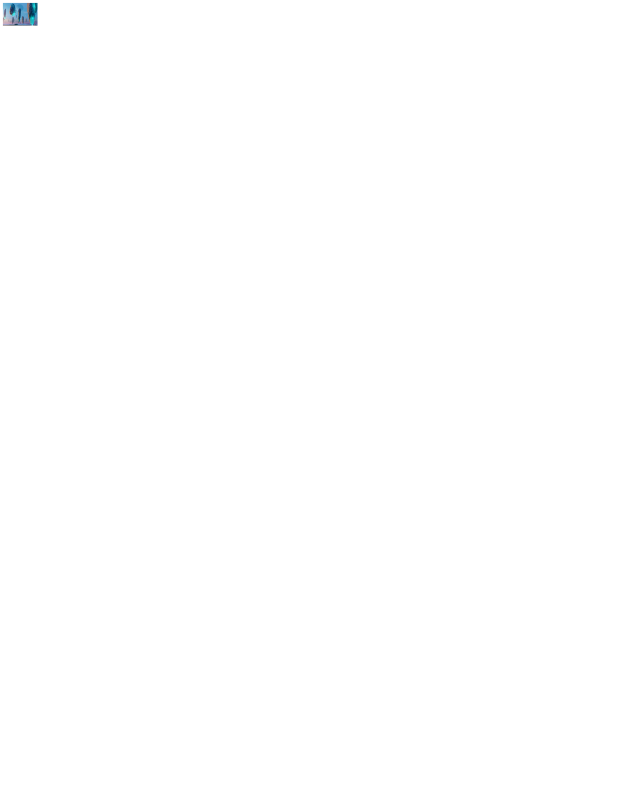
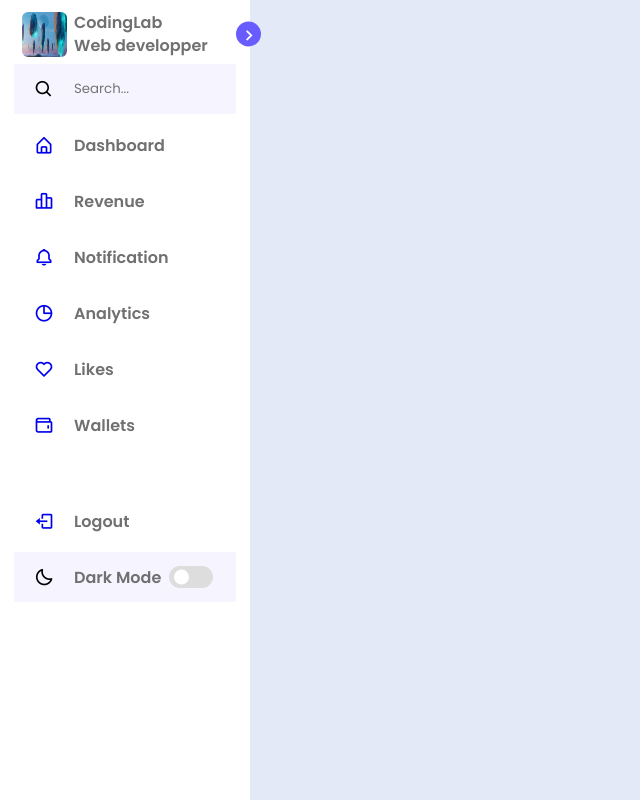
Before and after one commit to jam-82/coding, a plain HTML site: page index.html in a window 1280 px wide. Shown: the whole page, without its empty margins (0-640 px from the left). Drawn offline with nearby package versions, Linux system fonts and the light colour scheme.

Commit message:
partie1 html css

```diff
--- a/index.html
+++ b/index.html
@@ -1,5 +1,6 @@
 <!DOCTYPE html>
 <html lang="en">
+
 <head>
 	<meta charset="UTF-8">
 	<meta name="viewport" content="width=device-width, initial-scale=1.0">
@@ -7,15 +8,93 @@
 	<link href='https://unpkg.com/boxicons@2.1.4/css/boxicons.min.css' rel='stylesheet'>
 	<title>sidebar</title>
 </head>
+
 <body>
 	<nav class="sidebar">
 		<header>
 			<div class="image-text">
 				<span class="image">
-                    <img src="logo.png" alt="logo">
+					<img src="logo1.png" alt="logo">
+				</span>
+				<div class="text header-text">
+					<span class="name">CodingLab</span>
+					<span class="profession">Web developper
 					</span>
 				</div>
+			</div>
+
+			<i class='bx bx-chevron-right toggle'></i>
 		</header>
+
+		<div class="menu-bar">
+			<div class="menu">
+				<li class="search-box">
+					<i class='bx bx-search icon' ></i>
+						<input type="text" placeholder="Search...">
+				</li>
+				<!-- === menu-links === -->
+				<ul class="menu-links">
+					<li class="nav-link">
+						<a href="#">
+							<i class='bx bx-home-alt icon' ></i>
+							<span class="text nav-text">Dashboard</span>
+						</a>
+					</li>
+					<li class="nav-link">
+						<a href="#">
+							<i class='bx bx-bar-chart-alt-2 icon' ></i>
+							<span class="text nav-text">Revenue</span>
+						</a>
+					</li>
+					<li class="nav-link">
+						<a href="#">
+							<i class='bx bx-bell icon' ></i>
+							<span class="text nav-text">Notification</span>
+						</a>
+					</li>
+					<li class="nav-link">
+						<a href="#">
+							<i class='bx bx-pie-chart-alt icon' ></i>
+							<span class="text nav-text">Analytics</span>
+						</a>
+					</li>
+					<li class="nav-link">
+						<a href="#">
+							<i class='bx bx-heart icon' ></i>
+							<span class="text nav-text">Likes</span>
+						</a>
+					</li>
+					<li class="nav-link">
+						<a href="#">
+							<i class='bx bx-wallet icon' ></i>
+							<span class="text nav-text">Wallets</span>
+						</a>
+					</li>
+				</ul>
+			</div>
+
+			<div class="bottom-content">
+				<li class="">
+					<a href="#">
+						<i class='bx bx-log-out icon' ></i>
+						<span class="text nav-text">Logout</span>
+					</a>
+				</li>
+				<li class="mode">
+					<div class="moon-sun">
+						<i class='bx bx-moon icon moon' ></i>
+						<i class='bx bx-sun icon sun' ></i>
+					</div>
+					<span class="mode-text text">Dark Mode</span>
+					<div class="toggle-switch">
+						<span class="switch"></span>
+					</div>
+				</li>
+
+			</div>
+
+		</div>
 	</nav>
 </body>
+
 </html>
--- a/styles.css
+++ b/styles.css
@@ -17,21 +17,202 @@
     --text-color: #707070;
 
     /* === Transition === */
-    --tran-03:all 0.2s ease;
-    --tran-03:all 0.3s ease;
-    --tran-04:all 0.4s ease;
-    --tran-05:all 0.5s ease;
+    --tran-02: all 0.2s ease;
+    --tran-03: all 0.8s ease;
+    --tran-04: all 0.4s ease;
+    --tran-05: all 0.5s ease;
 }
+
+body {
+    height: 100vh;
+    background: var(--body-color);
+}
+
+
+/* ==== Sidebar === */
 .sidebar {
-    position: fixed;
-    top: 0;
-    left: 0;
+
     height: 100%;
     width: 250px;
+    padding: 10px 14px;
     background: var(--sidebar-color);
 }
+
+/* ==== Reusable CSS ==== */
+.sidebar .text {
+    font-size: 16px;
+    font-weight: 600;
+    color: var(--text-color);
+}
+
+.sidebar .image {
+    min-width: 60px;
+    display: flex;
+    align-items: center;
+    justify-content: center;
+}
+
+.sidebar li {
+    height: 50px;
+    margin-top: 6px;
+    list-style: none;
+    display: flex;
+    align-items: flex-end;
+
+}
+
+.sidebar li .icon {
+    display: flex;
+    align-items: center;
+    justify-content: center;
+    min-width: 60px;
+    font-size: 20px;
+}
+
+.sidebar li .icon,
+.sidebar li .text {
+    transition: var(--tran-02);
+}
+
+.sidebar header {
+    position: relative;
+}
+
 .sidebar .image-text img {
-    width: 40px;
+    width: 45px;
+    height: 45px;
     border-radius: 6px;
 
 }
+.sidebar header .image-text {
+    display: flex;
+    align-items: center;
+}
+
+header .image-text .header-text {
+    display: flex;
+    flex-direction: column;
+}
+
+.header-text .name {
+    font-weight: 600;
+}
+
+.header-text .profession {
+    margin-top: -2px;
+}
+
+.sidebar header .toggle {
+    position: absolute;
+    top: 50%;
+    right: -25px;
+    transform: translateY(-50%);
+    height: 25px;
+    width: 25px;
+    background: var(--primary-color);
+    display: flex;
+    align-items: center;
+    justify-content: center;
+    border-radius: 50%;
+    color: var(--sidebar-color);
+    font-size: 22px;
+}
+.sidebar .search-box {
+    background: var(--primary-color-light);
+    display: flex;
+    justify-content: center;
+    align-items: center;
+    /*debugger centrage-ok*/
+}
+.search-box input {
+   height: 100%;
+   width: 100%;
+   outline: none;
+   border: none;
+   background: var(--primary-color-light);
+   color: var(--text-color)
+}
+
+.sidebar li a {
+   height: 100%;
+   width: 100%;
+   display: flex;
+   align-items: center;
+    text-decoration: none;
+    border-radius: 6px;
+    transition: var(--tran-04);
+}
+
+.sidebar li a:hover {
+    background: var(--primary-color);
+}
+
+.sidebar li a:hover .icon,
+.sidebar li a:hover .text {
+    color: orange;
+}
+.menu {
+    margin-bottom: 40px;
+}
+.sidebar .menu-bar {
+    height: (100% - 50px);
+    display: flex;
+    flex-direction: column;
+    justify-content: center;
+}
+
+.menu-bar .mode {
+    background: var(--primary-color-light);
+    display: flex;
+    align-items: center;
+}
+.menu-bar .mode .moon-sun {
+    height: 50px;
+    width: 60px;
+    display: flex;
+    align-items: center;
+
+}
+.menu-bar .mode i {
+    position: absolute;
+}
+.menu-bar .mode i.sun {
+    opacity: 0;
+}
+.menu-bar .mode .toggle-switch {
+    display: flex;
+    align-items: center;
+    justify-content: center;
+    height: 100%;
+    min-width: 60px;
+    cursor: pointer;
+}
+
+.toggle-switch .switch {
+    position: relative;
+    height: 22px;
+    width: 44px;
+    border-radius: 25px;
+    background: var(--toggle-color)
+}
+
+.switch::before {
+    content: "";
+    position: absolute;
+    height: 15px;
+    width: 15px;
+    border-radius: 50%;
+    top: 50%;
+    left: 5px;
+    transform:translateY(-50%);
+    background: var(--sidebar-color);
+
+}
+
+
+
+
+
+/* * {
+    border: 1px solid red;
+} */
```
Also changed, not shown: logo.png (deleted), logo1.png (added). Lines whose indentation alone changed are shown as unchanged.
